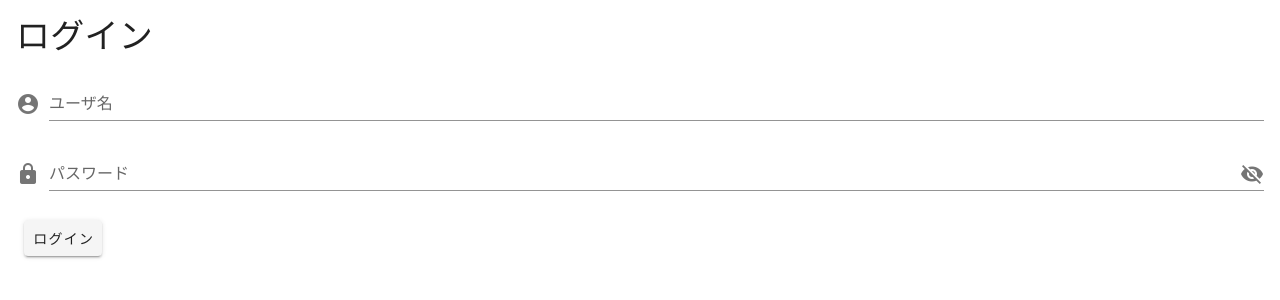
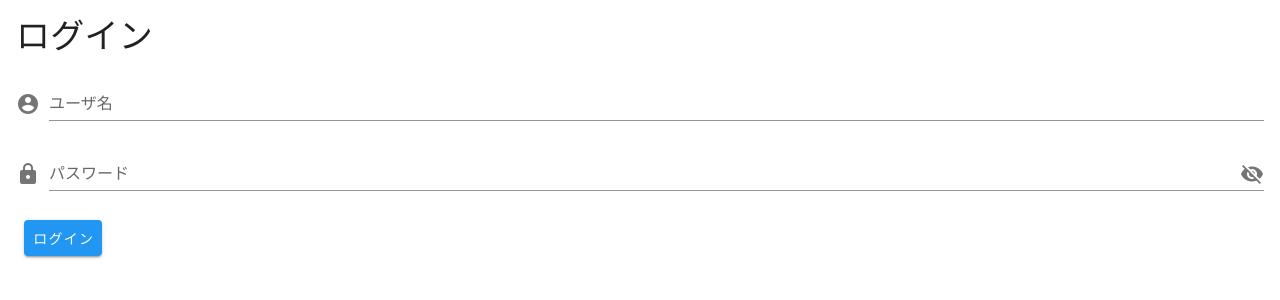
Before and after one commit to ariju/vuetify-first, a Vue app: page / in a window 1280 px wide. Shown: the top 300 px of the page. Built offline with nearby package versions, Linux system fonts and the light colour scheme.

Commit message:
ログイン色

```diff
--- a/src/App.vue
+++ b/src/App.vue
@@ -8,7 +8,7 @@
         <v-text-field prepend-icon="mdi-account-circle" label="ユーザ名" />
         <v-text-field prepend-icon="mdi-lock" append-icon="mdi-eye-off" type="password" label="パスワード" />
         <v-card-actions>
-          <v-btn>ログイン</v-btn>
+          <v-btn class="info">ログイン</v-btn>
         </v-card-actions>
       </v-form>
     </v-card-text>
```
